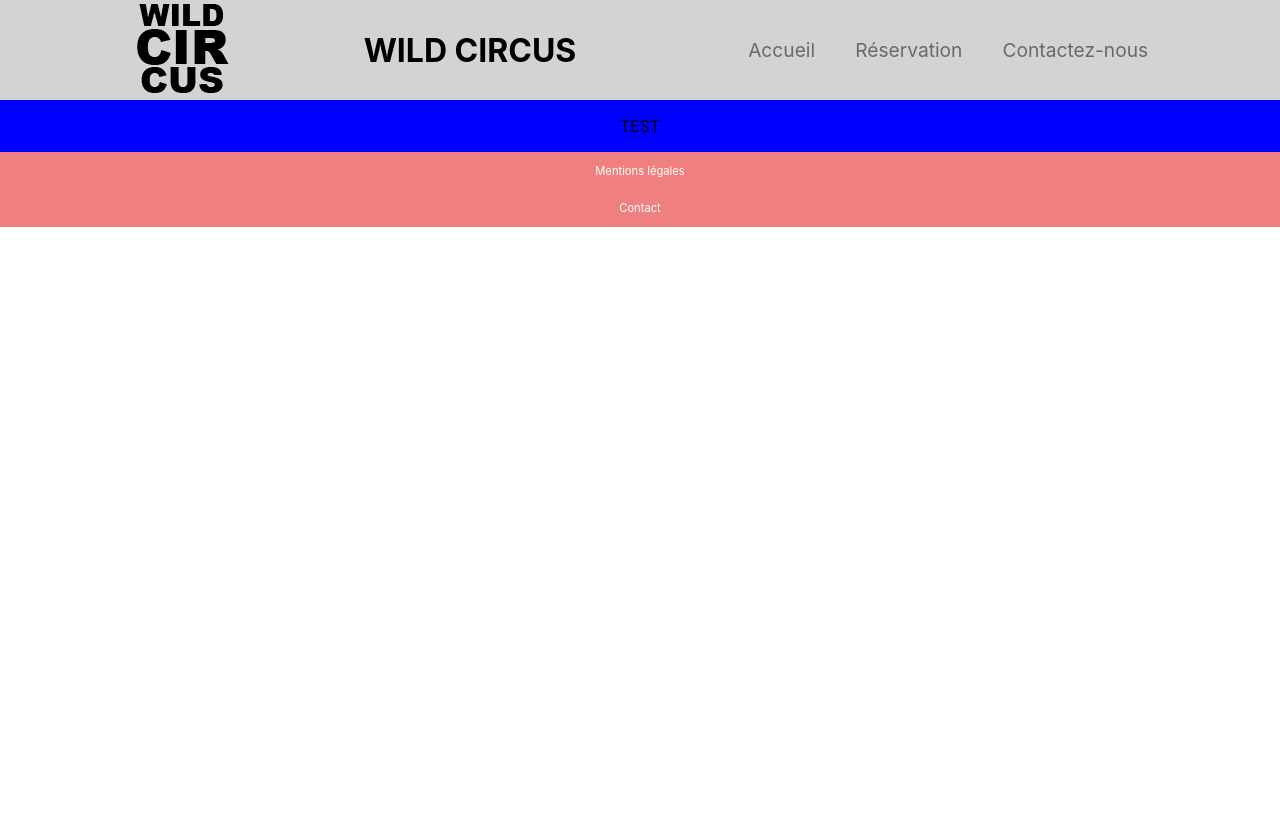
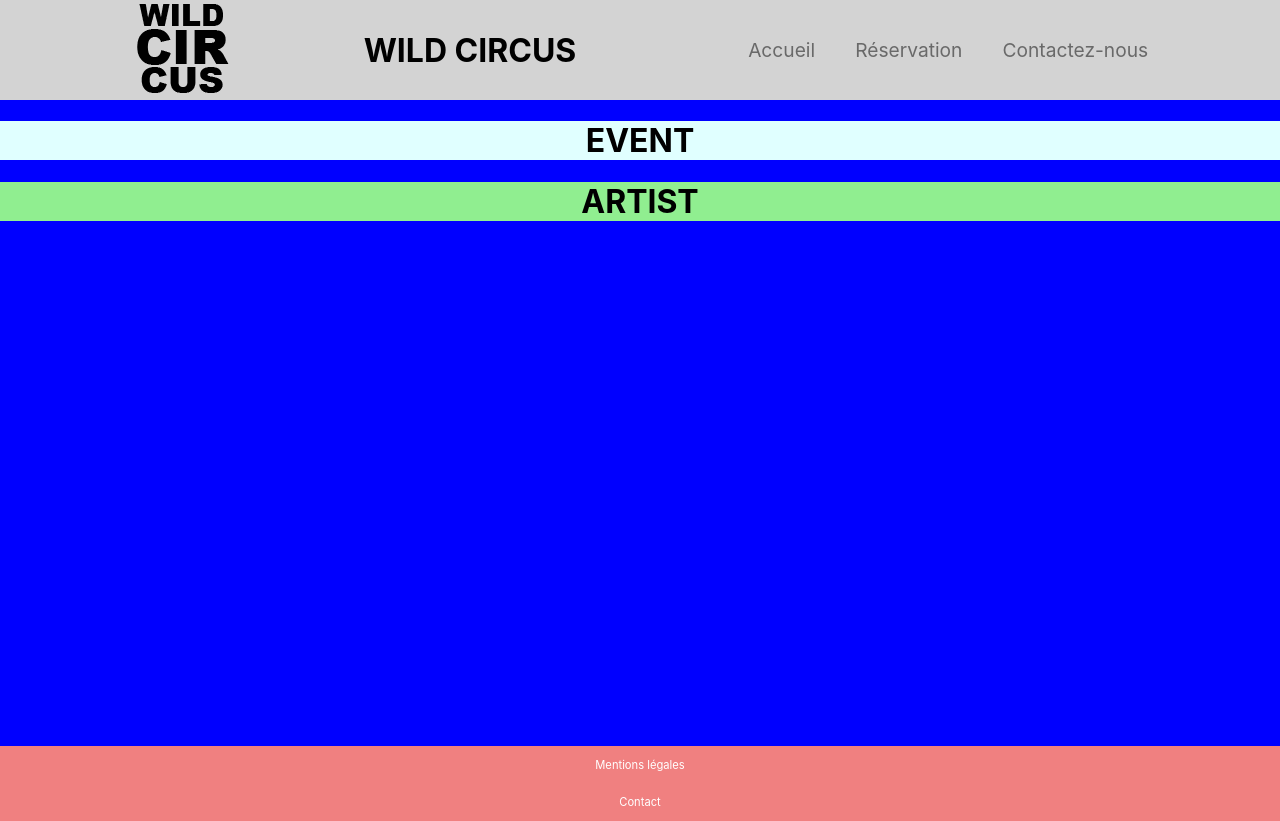
Before and after one commit to Math80/Checkpoint4, a React (Create React App) app in the folder checkpointfront/: page / in a window 1280 px wide. Before the commit the page ends 800 px from the top, so only its background shows below. Built offline with nearby package versions, Linux system fonts and the light colour scheme.

Commit message:
routes app composant home artist et event et liens de page à page

```diff
--- a/checkpointfront/src/App.js
+++ b/checkpointfront/src/App.js
@@ -1,13 +1,26 @@
 import React from 'react';
+import { Switch, Route } from 'react-router-dom';
 import './App.scss';
+import Home from './Home';
 import NavBar from './NavBar';
 import Footer from './Footer';
+import Event from './Event';
+import Artist from './Artist';
+import Contact from './Contact';
+import Booking from './Booking';
 
 function App() {
   return (
     <div className="App">
       <NavBar />
-      <p>TEST</p>
+      {/* <Home /> */}
+      <Switch>
+        <Route exact path="/" component={Home} />
+        <Route path="/event" component={Event} />
+        <Route path="/artist" component={Artist} />
+        <Route path="/booking" component={Booking} />
+        <Route path="/contact" component={Contact} />
+      </Switch>
       <Footer />
     </div>
   );
--- /dev/null
+++ b/checkpointfront/src/Artist.jsx
@@ -0,0 +1,22 @@
+import React, {Component} from 'react';
+import './Artist.scss';
+
+
+class Artist extends Component {
+  constructor(props){
+    super(props);
+    this.state = {
+
+    }
+  }
+  render(){
+    return(
+      <div className="Artist">
+        <h1>ARTIST</h1>
+
+      </div>
+    )
+  }
+}
+
+export default Artist;
--- /dev/null
+++ b/checkpointfront/src/Artist.scss
@@ -0,0 +1,3 @@
+.Artist {
+  background-color: lightgreen;
+}
--- /dev/null
+++ b/checkpointfront/src/Booking.jsx
@@ -0,0 +1,21 @@
+import React, {Component} from 'react';
+
+
+class Booking extends Component {
+  constructor(props){
+    super(props);
+    this.state = {
+
+    }
+  }
+  render(){
+    return(
+      <div className="Booking">
+        <h1>Booking</h1>
+
+      </div>
+    )
+  }
+}
+
+export default Booking;
--- /dev/null
+++ b/checkpointfront/src/Contact.jsx
@@ -0,0 +1,21 @@
+import React, {Component} from 'react';
+
+
+class Contact extends Component {
+  constructor(props){
+    super(props);
+    this.state = {
+
+    }
+  }
+  render(){
+    return(
+      <div className="Contact">
+        <h1>Contact</h1>
+
+      </div>
+    )
+  }
+}
+
+export default Contact;
--- /dev/null
+++ b/checkpointfront/src/Event.jsx
@@ -0,0 +1,22 @@
+import React, {Component} from 'react';
+import './Event.scss';
+
+
+class Event extends Component {
+  constructor(props){
+    super(props);
+    this.state = {
+
+    }
+  }
+  render(){
+    return(
+      <div className="Event">
+        <h1>EVENT</h1>
+
+      </div>
+    )
+  }
+}
+
+export default Event;
--- /dev/null
+++ b/checkpointfront/src/Event.scss
@@ -0,0 +1,3 @@
+.Event {
+  background-color: lightcyan;
+}
--- a/checkpointfront/src/Footer.jsx
+++ b/checkpointfront/src/Footer.jsx
@@ -7,7 +7,7 @@ function Footer() {
   return (
     <div className="Footer">
       <Link to="/mentions-legales">Mentions légales</Link>
-      <Link to="/contactez-nous">Contact</Link>
+      <Link to="/contact">Contact</Link>
     </div>
   );
 }
--- /dev/null
+++ b/checkpointfront/src/Home.jsx
@@ -0,0 +1,15 @@
+import React from 'react';
+import './Home.scss';
+import Artist from './Artist';
+import Event from './Event';
+
+function Home() {
+  return (
+    <div className="Home">
+      <Event />
+      <Artist />
+    </div>
+  );
+}
+
+export default Home;
--- /dev/null
+++ b/checkpointfront/src/Home.scss
@@ -0,0 +1,4 @@
+.Home {
+  position: relative;
+  min-height: calc(100vh - 175px);
+}
--- a/checkpointfront/src/NavBar.jsx
+++ b/checkpointfront/src/NavBar.jsx
@@ -18,8 +18,8 @@ function NavBar() {
       <nav className="navi">
         <ul className="Header">
           <li><NavLink activeClassName="active" exact to="/">Accueil</NavLink></li>
-          <li><NavLink activeClassName="active" to="/laisser-un-avis">Réservation</NavLink></li>
-          <li><NavLink activeClassName="active" to="/contactez-nous">Contactez-nous</NavLink></li>
+          <li><NavLink activeClassName="active" to="/booking">Réservation</NavLink></li>
+          <li><NavLink activeClassName="active" to="/contact">Contactez-nous</NavLink></li>
         </ul>
       </nav>
 
```
